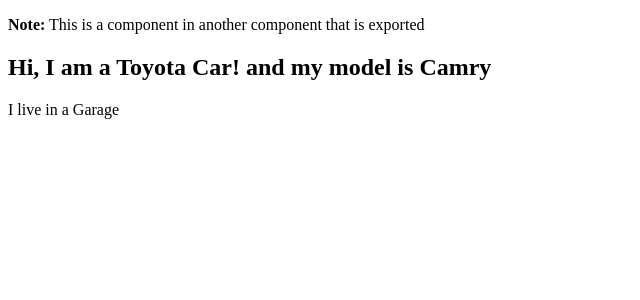
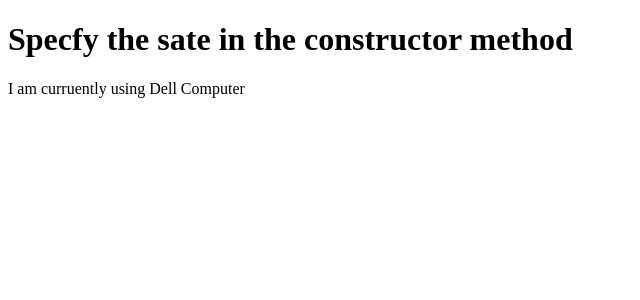
Before and after one commit to Emuohwo/reactw3, a React (Create React App) app: page / in a window 1280 px wide. Shown: the top 300 px of the page, without its empty margins (0-640 px from the left). Built offline with nearby package versions, Linux system fonts and the light colour scheme.

Commit message:
state in constructor method

```diff
--- a/src/index.js
+++ b/src/index.js
@@ -1,10 +1,23 @@
 import React from 'react';
 import ReactDOM from 'react-dom';
-import Garage from './App'
 
+class Computer extends React.Component {
+    constructor(props) {
+        super(props);
+        this.state = {brand: "Dell"};
+    }
 
+    render() {
+        return (
+            <div>
+                <h1>Specfy the sate in the constructor method</h1>
+                <p>I am curruently using {this.state.brand} Computer</p>
+            </div>
+        )
+    }
+}
 
 ReactDOM.render(
-        <Garage />,
+        <Computer />,
         document.getElementById('root')
     );
```
